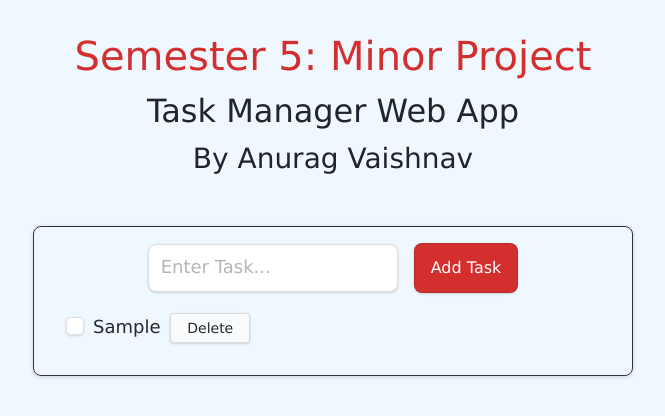
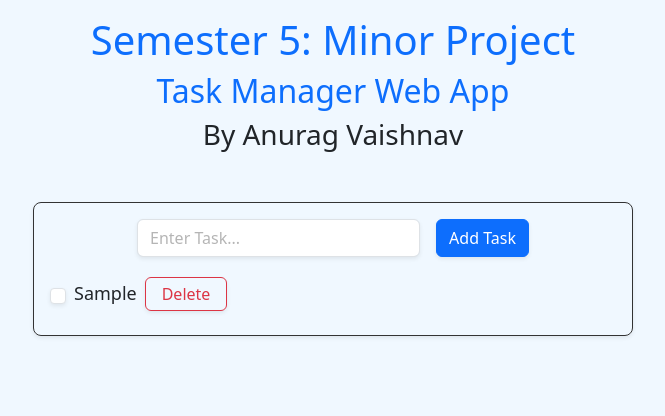
Before and after one commit to anurag-world/task-manager-web-app, a plain HTML site: page index.html in a window 1280 px wide. Both pictures are taken after typing "Sample" into the empty fields and a click on the button "Add Task". Shown: the whole page, without its empty margins (307-972 px from the left). Drawn offline with nearby package versions, Linux system fonts and the light colour scheme.

Commit message:
div style

```diff
--- a/index.html
+++ b/index.html
@@ -13,22 +13,32 @@
     <link rel="stylesheet" href="styles.css" />
   </head>
   <body>
-    <div class="container">
+    <div class="container-fluid">
       <div id="headTitle">
-        <h1 class="red">Semester 5: Minor Project</h1>
-        <h2>Task Manager Web App</h2>
+        <h1 class="text-primary">Semester 5: Minor Project</h1>
+        <h2 class="text-primary">Task Manager Web App</h2>
         <h3>By Anurag Vaishnav</h3>
       </div>
 
-      <div class="task-container">
+      <div class="task-container shadow-sm">
         <div class="task-manager">
-          <input type="text" id="taskInput" placeholder="Enter Task..." />
-          <button id="addTaskButton" onclick="addTask()">Add Task</button>
+          <input
+            type="text"
+            id="taskInput"
+            class="form-control w-50 shadow-sm"
+            placeholder="Enter Task..."
+          />
+          <button
+            id="addTaskButton"
+            class="btn btn-primary shadow-sm"
+            type="button"
+            onclick="addTask()"
+          >
+            Add Task
+          </button>
         </div>
 
-        <div class="task-items">
-          <ul id="taskList"></ul>
-        </div>
+        <div id="taskList"></div>
       </div>
     </div>
 
--- a/script.js
+++ b/script.js
@@ -30,22 +30,30 @@ function displayTasks() {
   taskList.innerHTML = "";
 
   tasks.forEach((task, index) => {
-    const li = document.createElement("li");
-    li.innerHTML = `<div class="form-check">
-    <input
-      class="form-check-input"
+    const div = document.createElement("div");
+    div.setAttribute("class", "form-check h-50");
+    div.setAttribute("id", "task-list");
+    div.innerHTML = `<input
+      class="form-check-input shadow-sm"
       type="checkbox"
       value="${index}"
       id="flexCheckDefault"
       onclick="checkTask(${index})"
     />
-    <label class="form-check-label" for="flexCheckDefault">
-      ${task}
+    <label
+      class="form-check-label"
+      id="check-label"
+      for="flexCheckDefault"
+    >
+    ${task}
     </label>
-    <button onclick="deleteTask(${index})" class="deleteBtn" role="button">
+    <button
+      onclick="deleteTask(${index})"
+      class="btn btn-outline-danger shadow-sm px-3 py-1"
+      role="button"
+    >
       Delete
-    </button>
-  </div>`;
-    taskList.appendChild(li);
+    </button>`;
+    taskList.appendChild(div);
   });
 }
--- a/styles.css
+++ b/styles.css
@@ -1,28 +1,13 @@
 /* Add your CSS styles here */
 body {
-  font-family: Verdana, Geneva, Tahoma, sans-serif;
   margin: 0;
   padding: 0;
   box-sizing: border-box;
-  background-color:aliceblue
+  background-color: aliceblue;
 }
-h1,
-h2,
-h3,
-h4,
-h5,
-h6 {
+.container-fluid {
   padding: 0;
-  margin: 12px;
-}
-input, button {
-  box-shadow: rgba(0, 0, 0, 0.1) 0px 1px 3px 0px, rgba(0, 0, 0, 0.06) 0px 1px 2px 0px;
-}
-.red {
-  color: #d32f2f;
-}
-.container {
-  padding: 20px;
+  margin-top: 16px;
 }
 #headTitle {
   text-align: center;
@@ -33,7 +18,6 @@ input, button {
   padding: 16px;
   border: 1px solid #333;
   border-radius: 8px;
-  box-shadow: rgba(0, 0, 0, 0.16) 0px 1px 4px;
 }
 .task-manager {
   display: flex;
@@ -42,47 +26,15 @@ input, button {
   gap: 16px;
   margin-bottom: 20px;
 }
-#taskInput {
-  width: 250px;
-  height: 48px;
-  border-radius: 8px;
-  border: 1px solid rgba(27, 31, 35, 0.15);
-  padding: 0 12px;
-  font-size: 16px;
-  color: #24292E;
-}
 #taskInput::placeholder {
-  font-size: 18px;
   color: #b5b5b5;
 }
-#addTaskButton {
-  height: 50px;
-  padding: 8px 16px;
-  border-radius: 8px;
-  border: 1px solid rgba(27, 31, 35, 0.15);
-  cursor: pointer;
-  background-color: #d32f2f;
-  color: white;
-  font-size: 16px;
+#task-list {
+  display: flex;
+  align-items: center;
+  gap: 8px;
+  margin-bottom: 8px;
 }
-ul {
-  list-style-type: none;
-  padding-left: 16px;
+#check-label {
+  font-size: 18px;
 }
-li {
-  margin-bottom: 10px;
-  font-size: 18px;
-  color: #24292E;
-}
-.deleteBtn {
-  height: 30px;
-  padding: 0 16px;
-  margin-left: 4px;
-  border-radius: 4px;
-  border: 1px solid rgba(27, 31, 35, 0.15);
-  background-color: #FAFBFC;
-  color: #24292E;
-  vertical-align: middle;
-  font-size: 14px;
-  cursor: pointer;
-}
```
